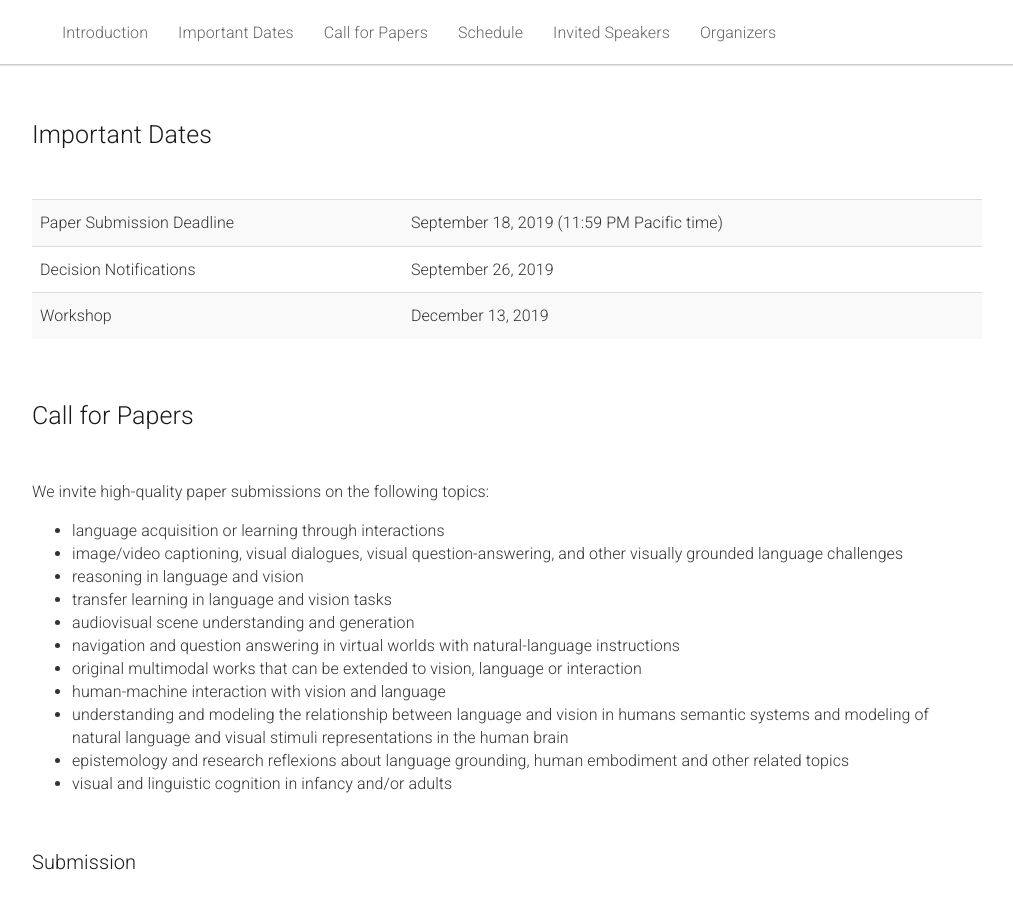
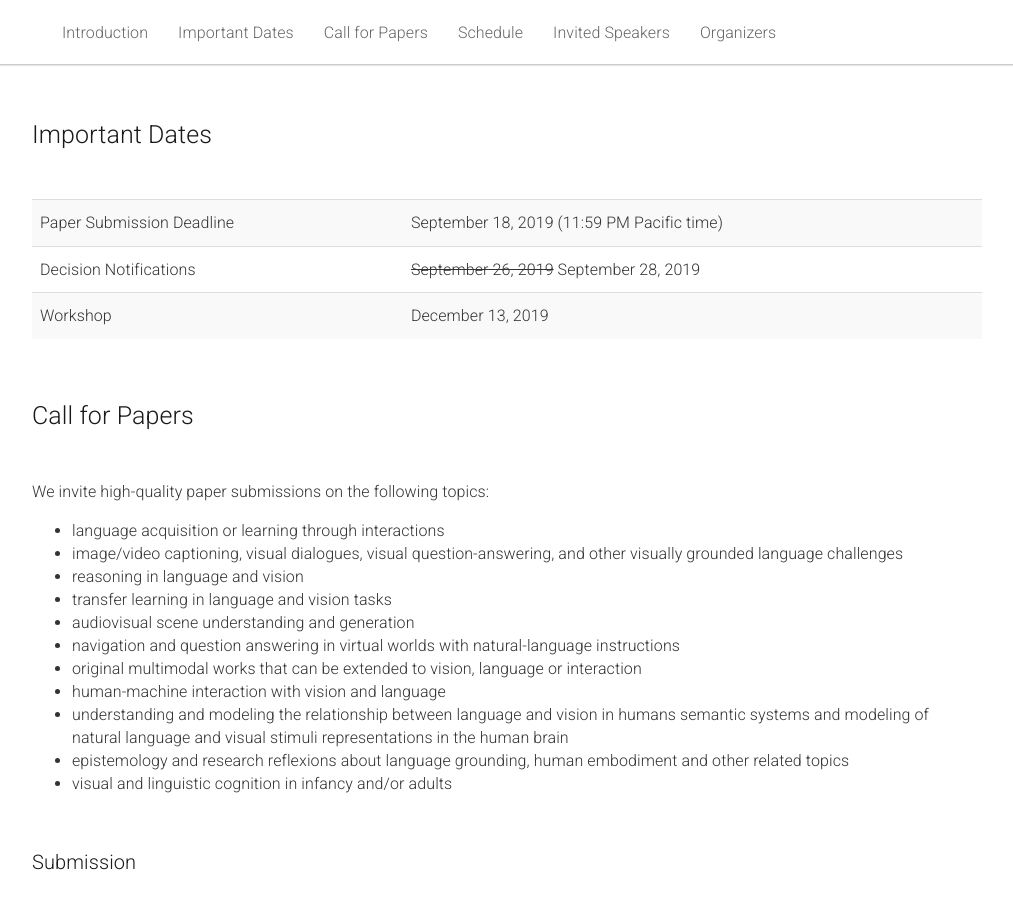
Before and after one commit to vigilworkshop/vigilworkshop.github.io, a Jekyll site: the page built from _pages/home.md, in a window 1280 px wide and 900 px high, scrolled down 769 px. Shown: the whole window, without its empty margins (133-1146 px from the left). Built offline with Jekyll 4.4.1, drawn with Linux system fonts in a browser that asks for light colours.

Commit message:
Update decision date

```diff
--- a/_pages/home.md
+++ b/_pages/home.md
@@ -60,7 +60,7 @@ acknowledgements: ""
         </tr>
         <tr>
           <td>Decision Notifications</td>
-          <td>September 26, 2019 </td>
+          <td><strike>September 26, 2019</strike> September 28, 2019</td>
         </tr>
         <tr>
           <td>Workshop</td>
```
